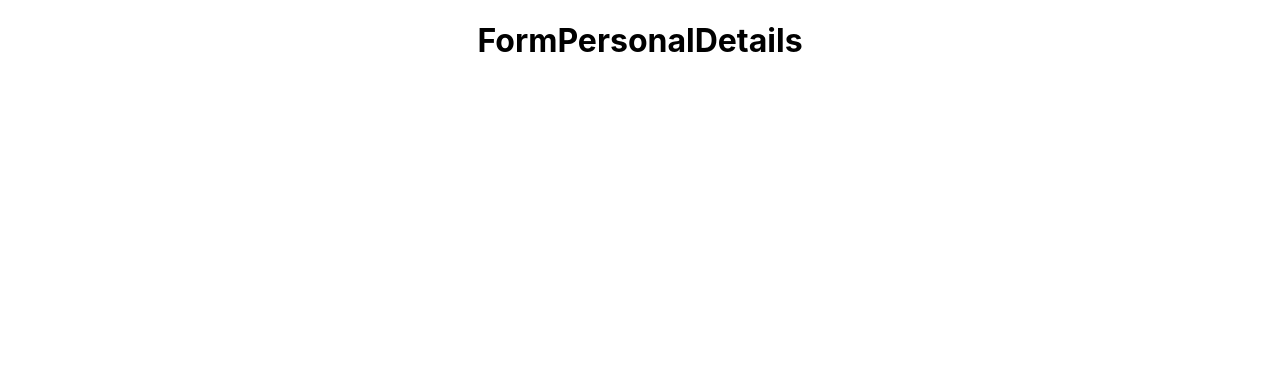
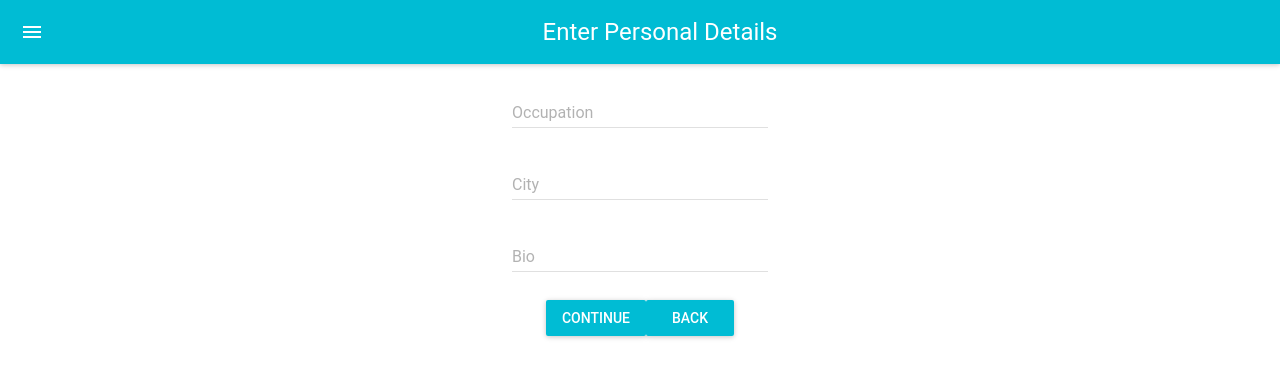
Before and after one commit to emily6699/ReactFormwithMaterialUI, a React (Create React App) app: page / in a window 1280 px wide. Both pictures are taken after a click on the button "CONTINUE". Shown: the top 378 px of the page. Built offline with nearby package versions, Linux system fonts and the light colour scheme.

Commit message:
renderred formPersonalDetails page

```diff
--- a/src/components/FormPersonalDetails.js
+++ b/src/components/FormPersonalDetails.js
@@ -0,0 +1,71 @@
+import React, { Component } from "react";
+import MuiThemeProvider from "material-ui/styles/MuiThemeProvider";
+import AppBar from "material-ui/AppBar";
+import TextField from "material-ui/TextField";
+import RadioButton from "material-ui/RadioButton";
+import { RaisedButton } from "material-ui";
+
+export class FormPersonalDetails extends Component {
+  continue = e => {
+    e.preventDefault();
+    this.props.nextStep();
+  };
+  back = e => {
+    e.preventDefault();
+    this.props.prevStep();
+  };
+
+  render() {
+    const { values, handleChange } = this.props;
+
+    return (
+      <MuiThemeProvider>
+        <React.Fragment>
+          <AppBar title="Enter Personal Details" />
+          <TextField
+            hintText="Enter Your Occupation"
+            floatingLabelText="Occupation"
+            onChange={handleChange("occupation")}
+            defaultValue={values.occupation}
+          />
+          <br />
+          <TextField
+            hintText="Enter Your City"
+            floatingLabelText="City"
+            onChange={handleChange("bio")}
+            defaultValue={values.bio}
+          />
+
+          <br />
+          <TextField
+            hintText="Enter Your Bio"
+            floatingLabelText="Bio"
+            onChange={handleChange("bio")}
+            defaultValue={values.bio}
+          />
+          <br />
+          <br />
+          <RaisedButton
+            label="Continue"
+            primary={true}
+            styles={styles.button}
+            onClick={this.continue}
+          />
+          <RaisedButton
+            label="Back"
+            primary={true}
+            styles={styles.button}
+            onClick={this.back}
+          />
+        </React.Fragment>
+      </MuiThemeProvider>
+    );
+  }
+}
+const styles = {
+  button: {
+    margin: 15
+  }
+};
+
+export default FormPersonalDetails;
--- a/src/components/FormUserDetails.js
+++ b/src/components/FormUserDetails.js
@@ -31,13 +31,7 @@ export class FormUserDetails extends Component {
             onChange={handleChange("lastName")}
             defaultValue={values.firstName}
           />
-          <br />
-          <TextField
-            hintText="Enter Your last Name"
-            floatingLabelText="Last Name"
-            onChange={handleChange("lastName")}
-            defaultValue={values.firstName}
-          />
+
           <br />
           <TextField
             hintText="Enter Your Email"
@@ -45,6 +39,7 @@ export class FormUserDetails extends Component {
             onChange={handleChange("email")}
             defaultValue={values.firstName}
           />
+          <br />
           <br />
           <RaisedButton
             label="Continue"
--- a/src/components/UserForm.js
+++ b/src/components/UserForm.js
@@ -1,6 +1,7 @@
 import React, { Component } from "react";
 
 import FormUserDetails from "./FormUserDetails";
+import FormPersonalDetails from "./FormPersonalDetails";
 
 export class UserForm extends Component {
   state = {
@@ -55,7 +56,14 @@ export class UserForm extends Component {
           />
         );
       case 2:
-        return <h1>FormPersonalDetails</h1>;
+        return (
+          <FormPersonalDetails
+            nextStep={this.nextStep}
+            prevStep={this.prevStep}
+            handleChange={this.handleChange}
+            values={values}
+          />
+        );
       case 3:
         return <h1>Confirm</h1>;
       case 4:
```
